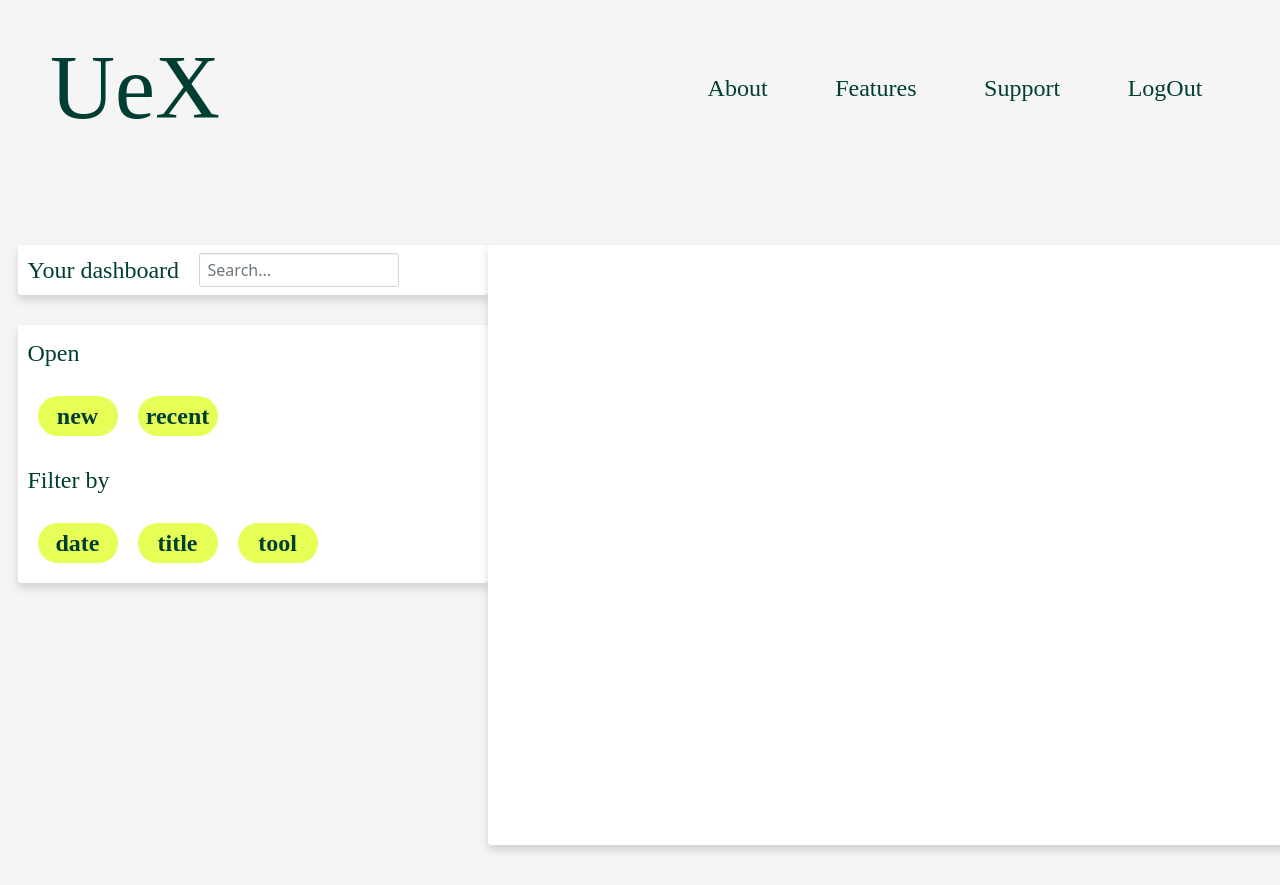
After one commit to Fredrik96/uex-app, a Flask app: page /dashboard in a window 1280 px wide. The commit adds this page. Run offline with Flask 2, Linux system fonts and the light colour scheme; some libraries are stand-ins or nearby versions; some web fonts are replaced.

Commit message:
Added dashboard and changes to login

```diff
--- a/flaskapp.py
+++ b/flaskapp.py
@@ -92,6 +92,10 @@ def features():
 def index():
     return render_template('profile.html', name=current_user.username)
 
+@app.route('/dashboard')
+def adashboard():
+    return render_template('dashboard.html')
+
 @app.route('/logout')
 @login_required
 def logout():
--- a/static/styles.css
+++ b/static/styles.css
@@ -37,6 +37,12 @@ body {
   margin-bottom: 10px;
   border-top-left-radius: 0;
   border-top-right-radius: 0;
+}
+
+.loginbutton{
+  background-color: #E6FE55;
+  width: 45%;
+  border: none;
 }
 
 .Style1
@@ -112,13 +118,6 @@ body {
 	background-color: #FFF;
 }
 
-.btn
-{
-    background-color: #E6FE55;
-    width: 45%;
-    border: none;
-}
-
 .cbutton {
   background-color: #E6FE55;
   border: none;
@@ -188,3 +187,24 @@ body {
   font-size: 30px;
   font-weight: 900;
 }
+
+.dashbbtn{
+  background-color: #E6FE55;
+  font-weight: 900;
+  padding: 0px;
+  margin: 10px;
+  font-size: 24px;
+  font-family : Rubik-Regular;
+  color: #003E33;
+  vertical-align: middle;
+  text-align: center;
+  width: 80px;
+  height: 40px;
+  border: none;
+}
+
+.dashbbtn:hover{
+cursor: pointer;
+font-size: 26px;
+color: #00614f;
+}
--- /dev/null
+++ b/templates/dashboard.html
@@ -0,0 +1,59 @@
+{% extends "bootstrap/base.html" %}
+
+{% block title %}
+Dashboard
+{% endblock %}
+
+{% block styles %}
+{{super()}}
+<link href="/static/css/bootstrap.min.css" rel="stylesheet" integrity="sha384-1BmE4kWBq78iYhFldvKuhfTAU6auU8tT94WrHftjDbrCEXSU1oBoqyl2QvZ6jIW3" crossorigin="anonymous">
+<link rel="canonical" href="https://getbootstrap.com/docs/5.1/examples/sign-in/">
+<link rel="stylesheet" href="{{url_for('.static', filename='styles.css')}}">
+<link href="//db.onlinewebfonts.com/c/3e7890fe20c81906d11ea20e5a89e27f?family=Clean+Ape" rel="stylesheet" type="text/css"/>
+<link href="https://fonts.googleapis.com/css2?family=Rubik:wght@300&display=swap" rel="stylesheet">
+<link rel="stylesheet" href="https://cdn.jsdelivr.net/npm/bootstrap-icons@1.3.0/font/bootstrap-icons.css">
+{% endblock %}
+
+{% block content %}
+<body class="d-flex flex-column text-center">
+    <div class="d-flex justify-content-between align-items-center">
+        <a href="{{ url_for('index') }}" class="Style1">UeX</a>
+        <div class="d-flex justify-content-evenly align-items-center" style="width: 50%;">
+            <a href="{{ url_for('about') }}" class="pe-auto Style3">About</a>
+            <a href="{{ url_for('features') }}" class="pe-auto Style3">Features</a>
+            <a href="#" class="pe-auto Style3">Support</a>
+            <a href="{{ url_for('logout') }}" class="pe-auto Style3">LogOut</a>
+        </div>
+    </div>
+    <div class="container-fluid w-100 h-100 d-flex justify-content-between">
+        <div class="d-flex flex-column" style="margin-top: 80px;">
+            <div class="d-flex justify-content-start align-items-center border1 shadow p-3 mb-5 bg-body rounded-3" style ="width: 470px; height: 50px;">
+                <span class="Style3">Your dashboard</span>
+                <input type="text" class="form-control" placeholder="Search..." style="width: 200px; margin: 20px; font-size: 16px;">
+            </div>
+            <div class="d-flex flex-column justify-content-between border1 shadow p-3 mb-5 bg-body rounded-3" style ="width: 470px; height: 258px;">
+                <div class="d-flex aling-items-start">
+                    <span class="Style3">Open</span>
+                </div>
+                <div class="d-flex justify-content-start align-items-center">
+                    <button type="button" class="dashbbtn rounded-pill">new</button>
+                    <button type="button" class="dashbbtn rounded-pill">recent</button>
+                </div>
+                <div class="d-flex aling-items-start">
+                    <span class="Style3">Filter by</span>
+                </div>
+                <div class="d-flex justify-content-start align-items-center">
+                    <button type="button" class="dashbbtn rounded-pill">date</button>
+                    <button type="button" class="dashbbtn rounded-pill">title</button>
+                    <button type="button" class="dashbbtn rounded-pill">tool</button>
+                </div>
+            </div>
+        </div>
+        <div class="d-flex" style="margin-top: 80px;">
+            <div class="d-flex flex-column border1 shadow p-3 mb-5 bg-body rounded-3" style ="width: 800px; height: 600px;">
+
+            </div>
+        </div>
+    </div>
+</body>
+{% endblock %}
```
Also changed, not shown: templates/login.html (+4 -4 lines).
